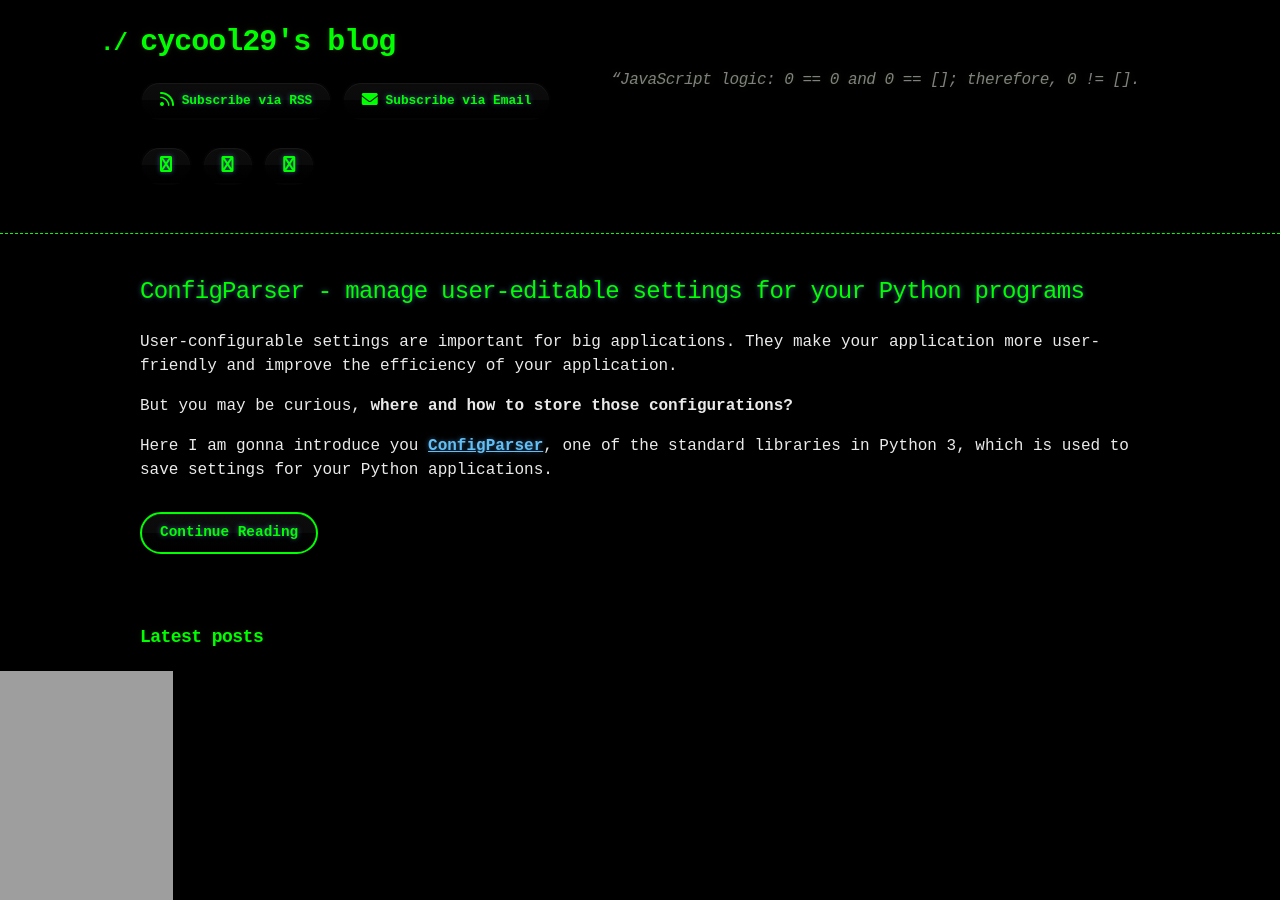
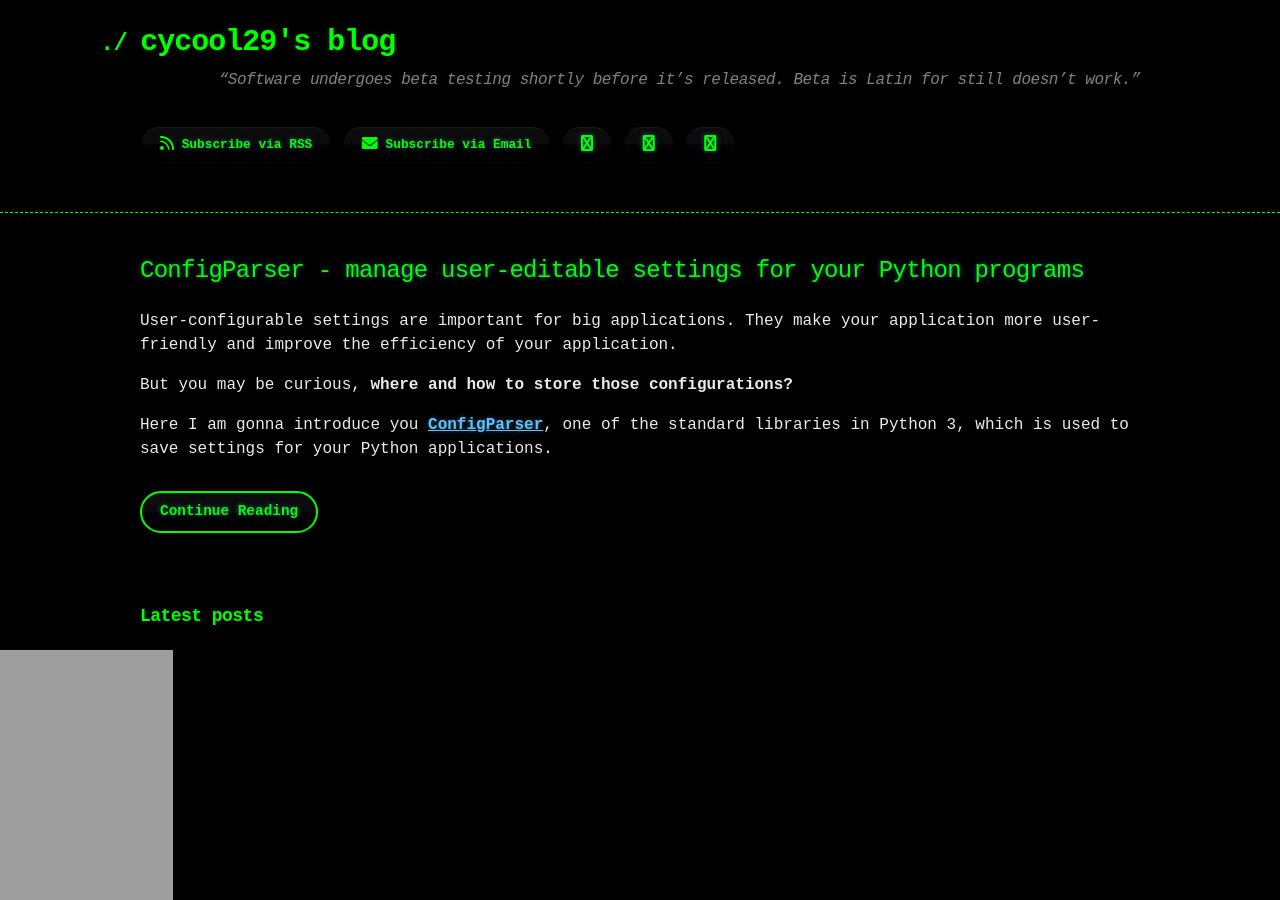
Before and after one commit to cycool29/cycool29.github.io, a Jekyll site: the page built from index.md, in a window 1280 px wide and 900 px high. Built offline with Jekyll 4.4.1, drawn with Linux system fonts in a browser that asks for light colours; a style sheet for code colours, icons or effects is not loaded.

Commit message:
Update quotes

```diff
--- a/_config.yml
+++ b/_config.yml
@@ -1,5 +1,5 @@
 title: cycool29's blog
-description: "“JavaScript logic: 0 == 0 and 0 == []; therefore, 0 != []. "
+description: "“Software undergoes beta testing shortly before it’s released. Beta is Latin for still doesn’t work.” "
 bio: A high school student. Intermediate in Python, Git, Bash. Learning JavaScript. He/Him. "
 author: cycool29
 url: https://cycool29.github.io
```
